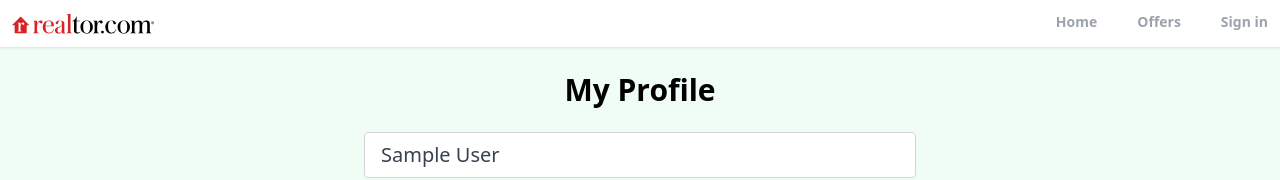
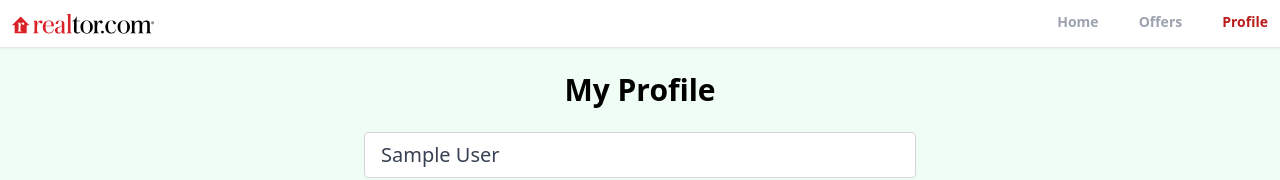
Before and after one commit to vedant-Prajapati/realtor-homes, a React (Create React App) app: page /profile in a window 1280 px wide. Shown: the top 180 px of the page. Built offline with nearby package versions, Linux system fonts and the light colour scheme; no server answers; sample sign-in values are in the browser's storage.

Commit message:
complete the header  component and make it dynamic

```diff
--- a/src/components/Header.js
+++ b/src/components/Header.js
@@ -1,12 +1,22 @@
-import React from 'react'
+import React, { useEffect, useState } from 'react'
 import { useLocation, useNavigate } from 'react-router-dom'
+import {getAuth, onAuthStateChanged} from "firebase/auth"
 
 const Header = () => {
+  const [pageState, setPageState] = useState("Sign in")
   const location = useLocation()
-
   const navigate = useNavigate()
-
-  const pathMathRoute = (route) => {
+  const auth = getAuth()
+  useEffect(()=> {
+    onAuthStateChanged(auth, (user) => {
+      if (user) {
+        setPageState("Profile")
+      }else{
+        setPageState("Sign in")
+      }
+    })
+  }, [auth])
+  const pathMatchRoute = (route) => {
     if (route === location.pathname) {
       return true
     }
@@ -19,9 +29,9 @@ const Header = () => {
         </div>
         <div>
           <ul className='flex space-x-10'>
-            <li className={` cursor-pointer py-3 text-sm font-semibold text-gray-400 border-b-[3px] border-b-transparent ${pathMathRoute("/") && "text-red-700 border-b-red-500"}`} onClick={() =>navigate("/")}>Home</li>
-            <li className={` cursor-pointer py-3 text-sm font-semibold text-gray-400 border-b-[3px] border-b-transparent ${pathMathRoute("/offers") && "text-red-700 border-b-red-500"}`} onClick={() =>navigate("/offers")}>Offers</li>
-            <li className={` cursor-pointer py-3 text-sm font-semibold text-gray-400 border-b-[3px] border-b-transparent ${pathMathRoute("/sign-in") && "text-red-700 border-b-red-500"}`} onClick={() =>navigate("/sign-in")}>Sign in</li>
+            <li className={` cursor-pointer py-3 text-sm font-semibold text-gray-400 border-b-[3px] border-b-transparent ${pathMatchRoute("/") && "text-red-700 border-b-red-500"}`} onClick={() =>navigate("/")}>Home</li>
+            <li className={` cursor-pointer py-3 text-sm font-semibold text-gray-400 border-b-[3px] border-b-transparent ${pathMatchRoute("/offers") && "text-red-700 border-b-red-500"}`} onClick={() =>navigate("/offers")}>Offers</li>
+            <li className={` cursor-pointer py-3 text-sm font-semibold text-gray-400 border-b-[3px] border-b-transparent ${(pathMatchRoute("/sign-in") || pathMatchRoute("/profile")) && "text-red-700 border-b-red-500"}`} onClick={() =>navigate("profile")}>{pageState}</li>
           </ul>
         </div>
       </header>
```
